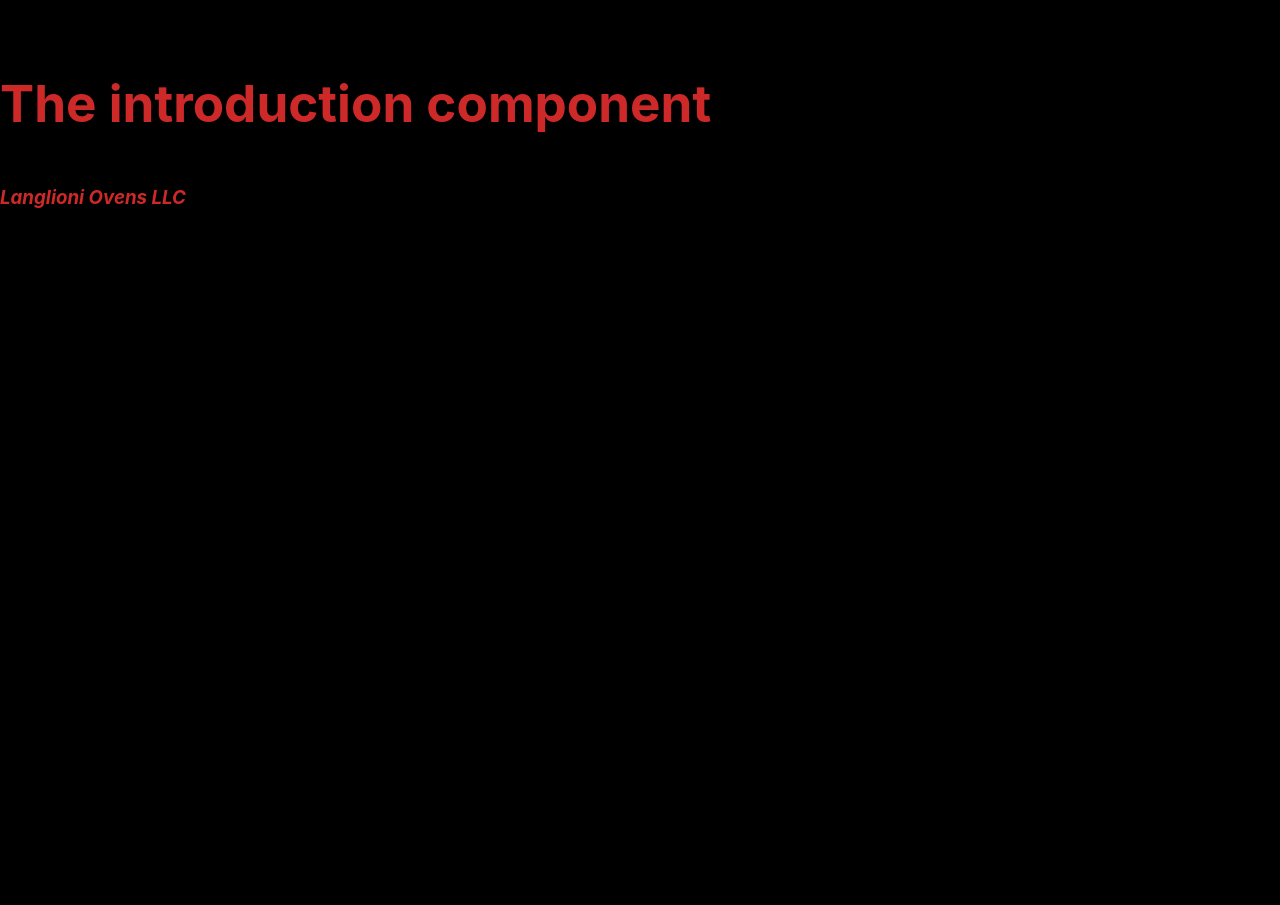
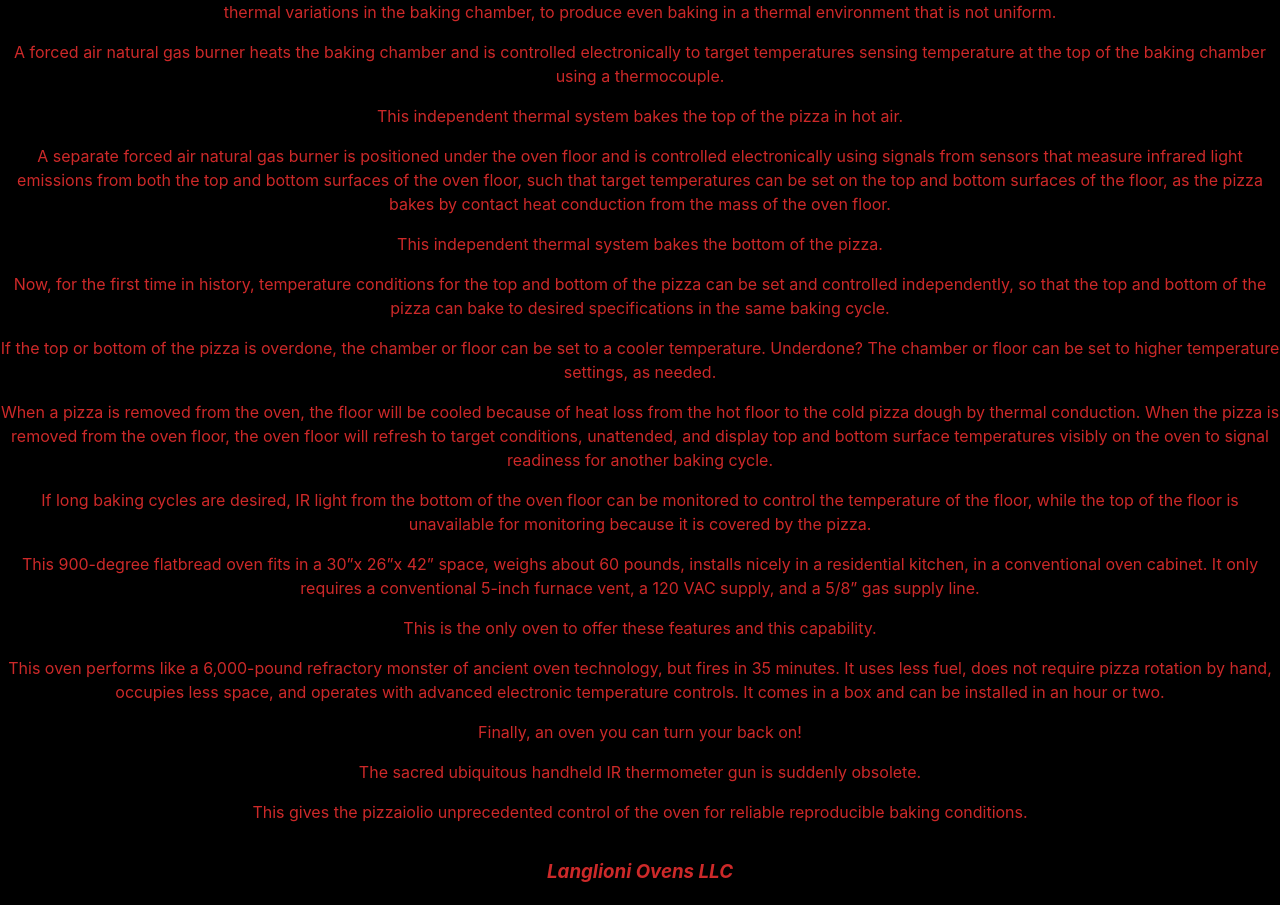
Before and after one commit to andrewboug/Langlioni-Micro, a React (Vite) app: page /intro in a window 1280 px wide. Shown: the part 363-1268 px from the top of the page. Before the commit the page ends 800 px from the top, so only its background shows below. Built offline with nearby package versions, Linux system fonts and the light colour scheme.

Commit message:
added several styling modifications includingdivs and classes around video and section elements

```diff
--- a/src/App.css
+++ b/src/App.css
@@ -9,14 +9,6 @@
   font-style: italic;
 }
 
-#footer {
-  font-style: italic;
-  display: flex;
-  position: sticky;
-  bottom: 0;
-  background-color: rgb(0, 0, 0);
-}
-
 #startVideo {
   height: 80%;
   width: 100%;
@@ -24,6 +16,7 @@
 
   top: 100px;
   z-index: 1;
+  border: none;
 }
 
 #starthome {
@@ -43,3 +36,34 @@
   left: 40%;
   font-style: italic;
 }
+p {
+  text-align: center;
+}
+
+.video {
+  display: flex;
+  justify-content: center;
+  align-items: center;
+  border: none;
+}
+.video-container {
+  display: flex;
+  justify-content: center;
+  align-items: center;
+}
+
+.section {
+  display: flex;
+  justify-content: center;
+  align-items: center;
+}
+
+.footer {
+  display: flex;
+  justify-content: center;
+  align-items: center;
+  font-style: italic;
+  position: sticky;
+  bottom: 0;
+  background-color: rgb(0, 0, 0);
+}
--- a/src/App.jsx
+++ b/src/App.jsx
@@ -2,7 +2,7 @@ import { Route, Routes } from "react-router-dom";
 import { useState } from "react";
 import "./App.css";
 import What from "./components/What";
-import Home from "./components/Home";
+
 import Intro from "./components/Intro";
 import Operation from "./components/Operation";
 import Engineering from "./components/Engineering";
@@ -20,7 +20,7 @@ function App() {
       <Navbar />
       <Routes>
         <Route path="/" element={<StartPage />} />
-        <Route path="/home" element={<Home />} />
+
         <Route path="/what" element={<What />} />
         <Route path="/intro" element={<Intro />} />
         <Route path="/operation" element={<Operation />} />
--- a/src/components/Buy.jsx
+++ b/src/components/Buy.jsx
@@ -1,7 +1,10 @@
 export default function Buy() {
   return (
     <div id="buy">
-      <h1 className="text">The Buy component</h1>
+      <div className="section">
+        {" "}
+        <h1 className="text">Buy an Oven!</h1>
+      </div>
       <button>Click here to get your Langlioni Micro!</button>
     </div>
   );
--- a/src/components/Engineering.jsx
+++ b/src/components/Engineering.jsx
@@ -1,7 +1,10 @@
 export default function Engineering() {
   return (
     <div id="engineering">
-      <h1 className="text">The Engineering and Prototypes component</h1>
+      <div className="section">
+        {" "}
+        <h1 className="text">Engineering and Prototypes</h1>
+      </div>
     </div>
   );
 }
--- a/src/components/Footer.jsx
+++ b/src/components/Footer.jsx
@@ -1,7 +1,9 @@
 export default function Footer() {
   return (
     <div id="footer">
-      <h3 className="text">Langlioni Ovens LLC</h3>
+      <div className="footer">
+        <h3 className="text">Langlioni Ovens LLC</h3>
+      </div>
     </div>
   );
 }
--- a/src/components/Home.jsx
+++ /dev/null
@@ -1,3 +0,0 @@
-export default function Home() {
-  return <div id="home">Home</div>;
-}
--- a/src/components/Intro.jsx
+++ b/src/components/Intro.jsx
@@ -2,7 +2,118 @@
 export default function Intro() {
   return (
     <div id="intro">
-      <h1 className="text">The introduction component</h1>
+      <div className="section">
+        <h1 className="text">Introduction</h1>
+      </div>
+      <p>
+        The Langlioni Micro is an open face oven with an oven floor that rotates
+        the pizza concentrically for easy attendance, and time averaging of
+        pizza exposure to local thermal variations in the baking chamber, to
+        produce even baking in a thermal environment that is not uniform.{" "}
+      </p>
+      <p>
+        A forced air natural gas burner heats the baking chamber and is
+        controlled electronically to target temperatures sensing temperature at
+        the top of the baking chamber using a thermocouple.{" "}
+      </p>
+      <p>
+        This independent thermal system bakes the top of the pizza in hot air.{" "}
+      </p>
+      <p>
+        A separate forced air natural gas burner is positioned under the oven
+        floor and is controlled electronically using signals from sensors that
+        measure infrared light emissions from both the top and bottom surfaces
+        of the oven floor, such that target temperatures can be set on the top
+        and bottom surfaces of the floor, as the pizza bakes by contact heat
+        conduction from the mass of the oven floor.{" "}
+      </p>
+      <p>This independent thermal system bakes the bottom of the pizza. </p>
+      <p>
+        Now, for the first time in history, temperature conditions for the top
+        and bottom of the pizza can be set and controlled independently, so that
+        the top and bottom of the pizza can bake to desired specifications in
+        the same baking cycle.{" "}
+      </p>
+      <p>
+        If the top or bottom of the pizza is overdone, the chamber or floor can
+        be set to a cooler temperature. Underdone? The chamber or floor can be
+        set to higher temperature settings, as needed.{" "}
+      </p>
+
+      <p>
+        When a pizza is removed from the oven, the floor will be cooled because
+        of heat loss from the hot floor to the cold pizza dough by thermal
+        conduction. When the pizza is removed from the oven floor, the oven
+        floor will refresh to target conditions, unattended, and display top and
+        bottom surface temperatures visibly on the oven to signal readiness for
+        another baking cycle.{" "}
+      </p>
+      <p>
+        If long baking cycles are desired, IR light from the bottom of the oven
+        floor can be monitored to control the temperature of the floor, while
+        the top of the floor is unavailable for monitoring because it is covered
+        by the pizza.{" "}
+      </p>
+      <p>
+        This 900-degree flatbread oven fits in a 30”x 26”x 42” space, weighs
+        about 60 pounds, installs nicely in a residential kitchen, in a
+        conventional oven cabinet. It only requires a conventional 5-inch
+        furnace vent, a 120 VAC supply, and a 5/8” gas supply line.{" "}
+      </p>
+      <p>This is the only oven to offer these features and this capability. </p>
+      <p>
+        This oven performs like a 6,000-pound refractory monster of ancient oven
+        technology, but fires in 35 minutes. It uses less fuel, does not require
+        pizza rotation by hand, occupies less space, and operates with advanced
+        electronic temperature controls. It comes in a box and can be installed
+        in an hour or two.{" "}
+      </p>
+      <p>Finally, an oven you can turn your back on!</p>
+      <p>
+        The sacred ubiquitous handheld IR thermometer gun is suddenly obsolete.{" "}
+      </p>
+      <p>
+        This gives the pizzaiolio unprecedented control of the oven for reliable
+        reproducible baking conditions.{" "}
+      </p>
+      <p></p>
+      <p></p>
+      <p></p>
+      <p></p>
+      <p></p>
+      <p></p>
+      <p></p>
+      <p></p>
+      <p></p>
+      <p></p>
+      <p></p>
+      <p></p>
+      <p></p>
+      <p></p>
+      <p></p>
+      <p></p>
+      <p></p>
+      <p></p>
+      <p></p>
+      <p></p>
+      <p></p>
+      <p></p>
+      <p></p>
+      <p></p>
+      <p></p>
+      <p></p>
+      <p></p>
+      <p></p>
+      <p></p>
+      <p></p>
+      <p></p>
+      <p></p>
+      <p></p>
+      <p></p>
+      <p></p>
+      <p></p>
+      <p></p>
+      <p></p>
     </div>
   );
 }
--- a/src/components/Operation.jsx
+++ b/src/components/Operation.jsx
@@ -1,47 +1,9 @@
 export default function Operation() {
   return (
     <div id="operation">
-      <h1 className="text">The Operation component</h1>
-      <li>one</li>
-      <li>two</li>
-      <li>three</li>
-      <li>junk</li>
-      <li>junk</li>
-      <li>junk</li>
-      <li>junk</li>
-      <li>junk</li>
-      <li>junk</li>
-      <li>junk</li>
-      <li>junk</li>
-      <li>junk</li>
-      <li>junk</li>
-      <li>junk</li>
-      <li>junk</li>
-      <li>junk</li>
-      <li>junk</li>
-      <li>junk</li>
-      <li>junk</li>
-      <li>junk</li>
-      <li>junk</li>
-      <li>junk</li>
-      <li>junk</li>
-      <li>junk</li>
-      <li>junk</li>
-      <li>junk</li>
-      <li>junk</li>
-      <li>junk</li>
-      <li>junk</li>
-      <li>junk</li>
-      <li>junk</li>
-      <li>junk</li>
-      <li>junk</li>
-      <li>junk</li>
-      <li>junk</li>
-      <li>junk</li>
-      <li>junk</li>
-      <li>three</li>
-      <li>two</li>
-      <li>one</li>
+      <div className="section">
+        <h1 className="text">Operation</h1>
+      </div>
     </div>
   );
 }
--- a/src/components/Patents.jsx
+++ b/src/components/Patents.jsx
@@ -1,7 +1,10 @@
 export default function Patents() {
   return (
     <div id="patents">
-      <h1 className="text">The Patents component</h1>
+      <div className="section">
+        {" "}
+        <h1 className="text">Patents</h1>
+      </div>
     </div>
   );
 }
--- a/src/components/What.jsx
+++ b/src/components/What.jsx
@@ -3,14 +3,52 @@ import React from "react";
 const What = () => {
   return (
     <div>
+      <div className="section">
         <h1>What?!</h1>
+      </div>
+      <div className="video-container">
         <iframe
+          className="video"
           src="https://drive.google.com/file/d/1NvVFQAlKjlVE76WjiKKNkdq2mBcHWeol/preview"
           width="640"
           height="480"
           allow="autoplay"
         ></iframe>
       </div>
+      <p>The tops of pizzas bake in chambers of hot air.</p>
+      <p>
+        The bottoms of pizzas are baked by heat conduction from contact with the
+        refractory oven floors they are placed upon.
+      </p>
+
+      <p>
+        During the baking cycle, these two independent processes occur at the
+        same time, in the same time interval.
+      </p>
+      <p>
+        The Langlioni Micro is the first and only high temperature flatbread
+        oven to use two independent burners and two independent control systems
+        to regulate the temperature of the oven baking chamber and the oven
+        floor independently.
+      </p>
+      <p>
+        Now, for the first time, if the top of the pizza is perfect, but the
+        bottom of the pizza is underdone, the temperature of the oven floor can
+        be increased, while the baking chamber temperatures can remain the same.
+      </p>
+      <p>
+        Baking temperatures for the chamber and oven floor air are independently
+        adjustable to produce perfect results on both sides of the pizza.{" "}
+      </p>
+      <p>
+        Once the perfect chamber and floor temperatures are tuned in for your
+        perfect pizza, the oven will automatically return to these temperatures
+        between baking cycles and display these process temperatures on the
+        front of the oven, so that a complete oven refresh to target
+        temperatures can be verified before the initiation of the next baking
+        cycle.
+      </p>
+    </div>
   );
 };
 
```
Lines whose indentation alone changed are shown as unchanged.
